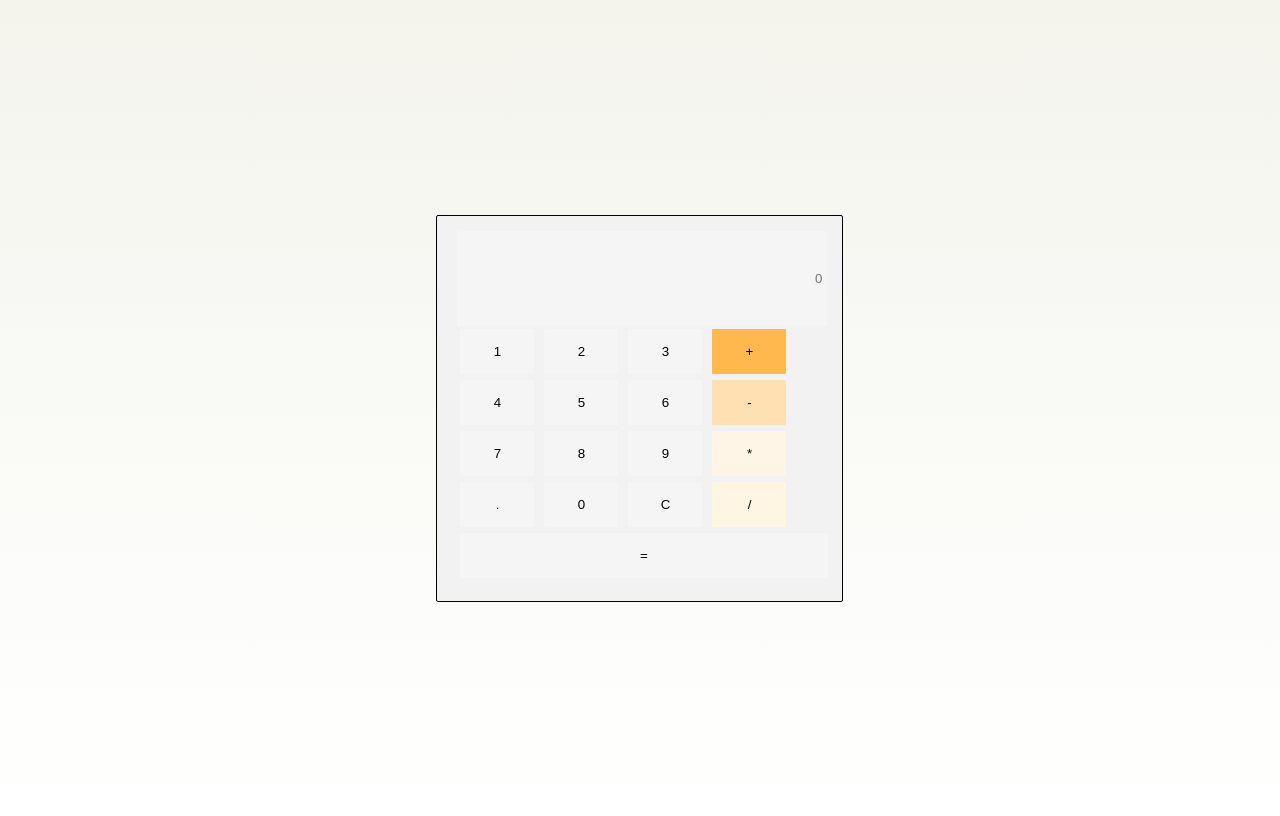
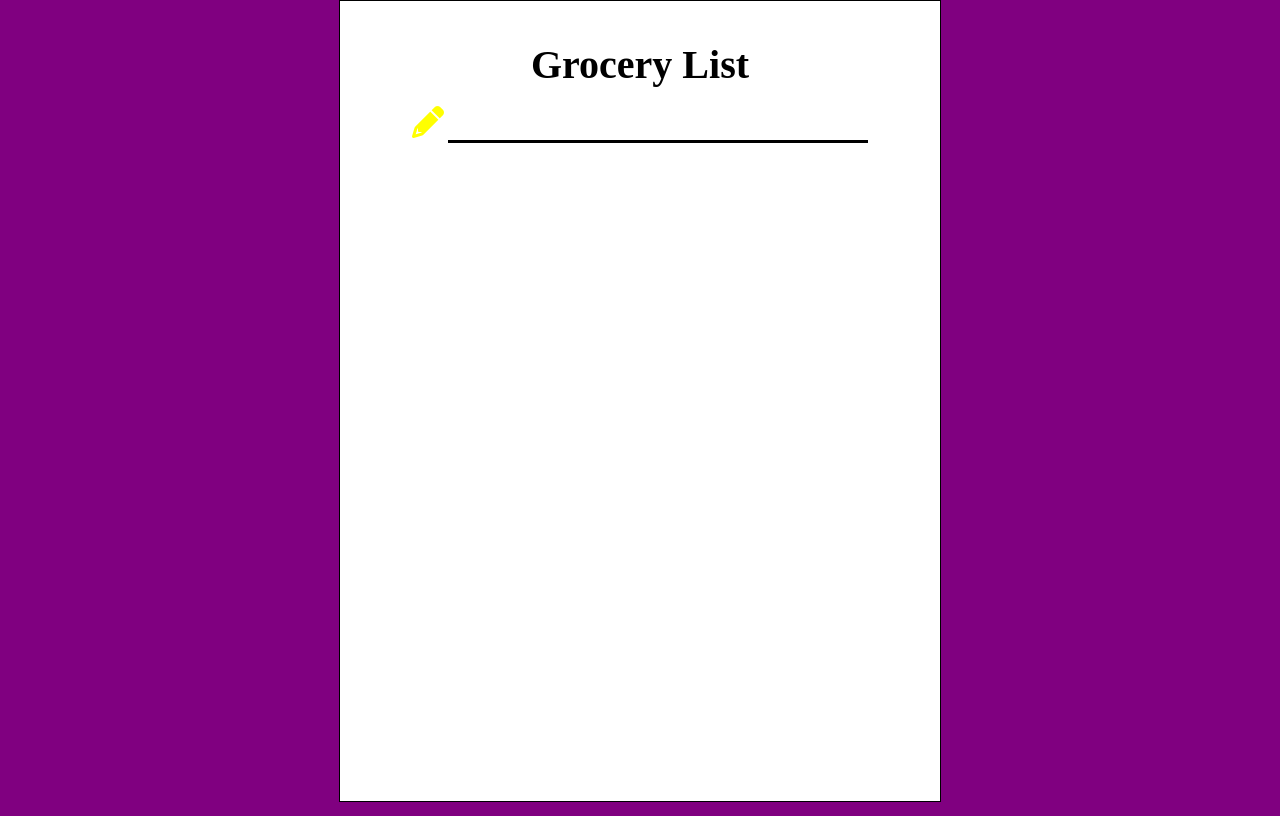
Before and after one commit to DiliaraEnverQizi/15-ideas, a plain HTML site: page index.html in a window 1280 px wide. Drawn offline with Linux system fonts and the light colour scheme.

Commit message:
Grocery List

```diff
--- a/index.html
+++ b/index.html
@@ -4,39 +4,24 @@
         <meta charset="UTF-8">
         <meta http-equiv="X-UA-Compatible" content="IE=edge">
         <meta name="viewport" content="width=device-width, initial-scale=1.0">
-       <link rel="stylesheet" href="style.css">
-        <title>Calculator</title>
+        <link rel="stylesheet" href="style.css">
+        <link rel="stylesheet" href="https://cdnjs.cloudflare.com/ajax/libs/font-awesome/6.2.0/css/all.min.css">
+        <title>Grosery List</title>
 </head>
 <body>
         <div class="container">
-                <div class="calculator">
-                        <input id="userInput" placeholder="0">
+                <div class="groceries">
+                        <h1 style="text-align:center;">Grocery List</h1>
                         <br>
-                        <button class="btn" onclick="press(1)">1</button>
-                        <button class="btn" onclick="press(2)">2</button>
-                        <button class="btn" onclick="press(3)">3</button>
-                        <button style="background:#ffb84d" class="btn" onclick="press('+')">+</button>
-                       <br>
-                        <button class="btn" onclick="press(4)">4</button>
-                        <button class="btn" onclick="press(5)">5</button>
-                        <button class="btn" onclick="press(6)">6</button>
-                        <button style="background:#ffe0b3" class="btn" onclick="press('-')">-</button>
-                       <br>
-                        <button class="btn" onclick="press(7)">7</button>
-                        <button class="btn" onclick="press(8)">8</button>
-                        <button class="btn" onclick="press(9)">9</button>
-                        <button style="background:#fff5e6" class="btn" onclick="press('*')">*</button>
-                       <br>
-                        <button class="btn" onclick="press('.')">.</button>
-                        <button class="btn" onclick="press(0)">0</button>
-                        <button class="btn" onclick="erase()">C</button>
-                        <button style="background:#fff5e3" class="btn" onclick="press('/')">/</button>
+                        <div style="text-align:center;">
+                                <i id="pencil" class="fa fa-pencil"></i>
+                                <input id="userInput" type="text" >
+                        </div>
                         <br>
-                        <button class="btnEqual" onclick="equal('.')">=</button>
-
+                        <div id="allItems">
+                        </div>
                 </div>
         </div>
-
-        <script src="script.js"></script>
+         <script src="script.js"></script>
 </body>
 </html>
--- a/script.js
+++ b/script.js
@@ -1,17 +1,23 @@
+const groceries=document.getElementsByClassName("groceries")[0];
+const pencil=document.getElementById("pencil");
+const allItems=document.getElementById("allItems");
 const userInput=document.getElementById("userInput");
-let expression='';
+pencil.addEventListener("click", function(){
+        allItems.innerHTML="";
+})
+userInput.addEventListener("keydown", function(event){
+        if(event.key=="Enter")
+          addItem();
 
-function press(num){
-        expression+=num;
-        userInput.value=expression;
+})
+function addItem(){
+        let h2=document.createElement("h2");
+        h2.innerHTML="- "+ userInput.value;
 
+        h2.addEventListener("click", function(){
+                h2.style.textDecoration = "line-through";
+                console.log("dfsd")
+        })
+        allItems.insertAdjacentElement("beforeend", h2);
+        userInput.value="";
 }
-function equal(){
-        userInput.value=eval(expression);
-        expression="";
-}
-function erase()
-{
-        expression="";
-        userInput.value=expression;
-}
--- a/style.css
+++ b/style.css
@@ -1,64 +1,59 @@
+*{
+        padding: 0;
+        margin: 0;
+}
 body{
-        overflow: hidden;
-       background: linear-gradient(#f4f4ed, white);
+        font-family:"Mumblers Demo";
+        background-color: purple;
 }
 .container{
-        width: 95%;
-        height: 100vh;
+        width: 90%;
+       margin: auto;
+       display: flex;
+}
+.groceries{
+        border:1px solid black;
+        width: 600px;
+        min-height: 100vh;
         margin: auto;
-        display: flex;
-        justify-content: center;
-        align-items: center;
+        background: white;
+        box-shadow: 10px 10 px 24px 0 rgba(0,0,0,0.5);
 }
-.calculator{
-        border: 1px, solid, black;
+.groceries h1{
+        font-size: 2.5rem;
+        margin-top: 1em;
+}
+.groceries i{
+        font-size: 2rem;
+        color: yellow;
+}
+.groceries input{
+        font-family: inherit;
+        outline: 0;
+        border: 0;
+        border-bottom: 3px solid black;
+        width: 70%;
+        font-size: 1.5rem;
 
-        width: 370px;
-        margin: auto;
-        border-radius: 2px;
-        background: #f2f2f2;
-        padding: 15px 15px 20px 20px;
-        box-shadow: 0px 2px 4px 0px rgva(0,0,0,0.5);
 }
-#userInput{
-        box-sizing: border-box;
-        width: 100%;
-        padding: 40px 5px;
-        background: whitesmoke;
-        text-align: right;
-        direction: ltr;
-        outline: none;
-        border:none;
+#allItems h2{
+        margin-left: 50px;
+        margin-right: 10px;
+        margin-top:15 ;
+        font-size: 2rem;
 }
-
-.btn{
-        width: 20%;
-        height: 45px;
-        border-radius: 1px;
-        border: none;
-        outline: none;
-        margin: 3px;
-        background: whitesmoke;
-}
-.btnEqual{
-        width: 99.2%;
-        height: 45px;
-        border-radius: 1px;
-        border: none;
-        outline: none;
-        margin: 3px;
-        background: whitesmoke;
-}
-.btn:hover,.btnEqual:hover{
-        background-color: rgba(128,128,128,0.1);
-}
-@media(max-width:480px){
-        .btn{
-                width: 19%;
+@media (max-width:480px){
+        .groceries h1{
+                font-size: 2rem;
+        }
+        .groceries i{
+                font-size: 1.5rem;
+        }
+        .groceries input{
+                font-size: 1rem;
+        }
+        #allItems h2{
+                margin-left: 25px;
+                font-size: 1.5rem;
         }
 }
-@media(max-width:320px){
-        .btn{
-                width: 19%;
-        }
-}
```
